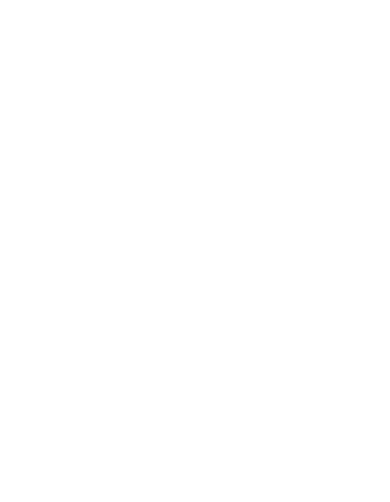
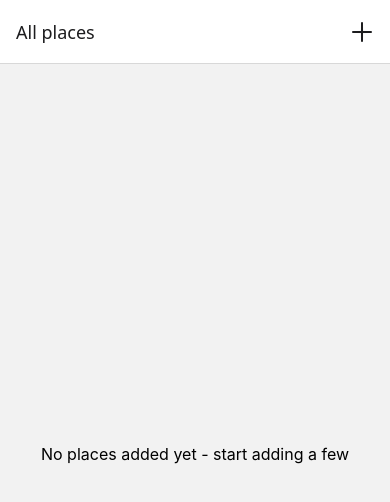
Before and after one commit to belsman/amazing-places, a React Native app: screen /AddPlace in a window 390 px wide. Shown: the top 502 px of the page. Built offline with nearby package versions, Linux system fonts and the light colour scheme.

Commit message:
Add navigation

```diff
--- a/App.tsx
+++ b/App.tsx
@@ -1,7 +1,40 @@
-import { StyleSheet, View } from 'react-native';
+import { StyleSheet, View, Text } from 'react-native';
+import { NavigationContainer } from '@react-navigation/native';
+import { createNativeStackNavigator } from '@react-navigation/native-stack';
+import { AllPlaces } from './screens/AllPlaces';
+import { StatusBar } from 'expo-status-bar';
+import { AddPlace } from './screens/AddPlace';
+import { IconButton } from './ui/IconButton';
+
+const Stack = createNativeStackNavigator();
 
 export default function App() {
-  return <View style={styles.container}></View>;
+  return (
+    <>
+      <StatusBar style="dark" />
+      <NavigationContainer>
+        <Stack.Navigator>
+          <Stack.Screen
+            name="All places"
+            component={AllPlaces}
+            options={({ navigation }) => ({
+              headerRight: ({ tintColor }) => {
+                return (
+                  <IconButton
+                    name="add"
+                    size={32}
+                    color={tintColor!}
+                    onPress={() => navigation.navigate('Add place')}
+                  />
+                );
+              },
+            })}
+          />
+          <Stack.Screen name="Add place" component={AddPlace} />
+        </Stack.Navigator>
+      </NavigationContainer>
+    </>
+  );
 }
 
 const styles = StyleSheet.create({
--- a/components/PlaceItem.tsx
+++ b/components/PlaceItem.tsx
@@ -5,7 +5,7 @@
   return (
     <Pressable style={style.root}>
       <View style={style.imageContainer}>
-        <Image source={require(place.imageUri)} />
+        <Image source={{ uri: place.imageUri }} />
       </View>
       <View style={style.infoContainer}>
         <Text>{place.title}</Text>
--- a/components/PlacesList.tsx
+++ b/components/PlacesList.tsx
@@ -28,7 +28,7 @@
   },
   fallbackTextContainer: {
     flex: 1,
-    alignContent: 'center',
+    alignItems: 'center',
     justifyContent: 'center',
   },
 });
--- /dev/null
+++ b/ui/IconButton.tsx
@@ -0,0 +1,33 @@
+import { Ionicons } from '@expo/vector-icons';
+import { Pressable, StyleSheet } from 'react-native';
+
+export function IconButton({
+  color,
+  size,
+  name,
+  onPress,
+}: {
+  color: string;
+  size: number;
+  name: 'add' | 'remove';
+  onPress: () => void;
+}) {
+  return (
+    <Pressable
+      onPress={onPress}
+      style={({ pressed }) => [style.button, pressed && style.pressed]}
+    >
+      <Ionicons color={color} size={size} name={name} />
+    </Pressable>
+  );
+}
+
+const style = StyleSheet.create({
+  button: {
+    padding: 8,
+    margin: 4,
+  },
+  pressed: {
+    opacity: 0.7,
+  },
+});
```
